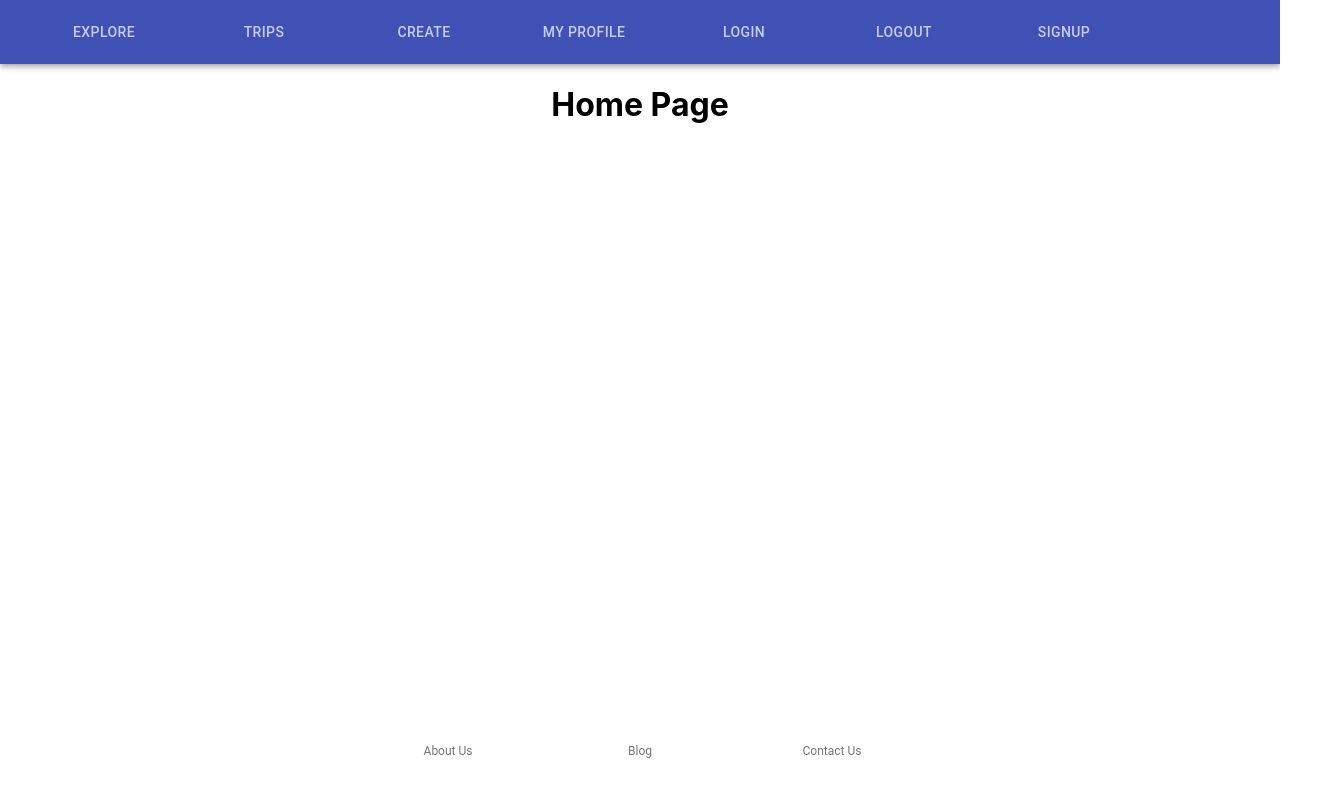
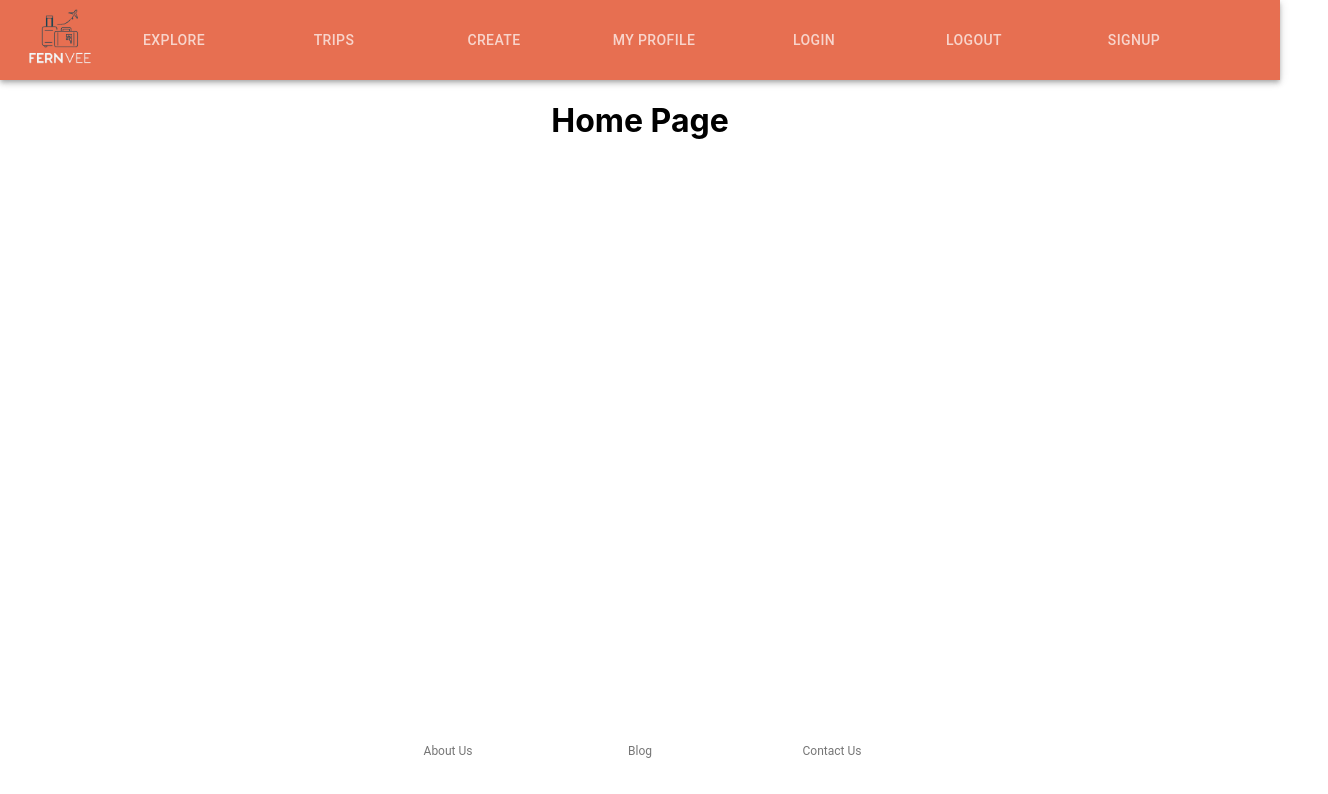
Before and after one commit to aleksa-ai/Fernvee, a React (Create React App) app in the folder client/: page / in a window 1280 px wide. Shown: the top 794 px of the page, 1328 px wide, since content can reach past the window. Built offline with nearby package versions, Linux system fonts and the light colour scheme.

Commit message:
updates navigation style

```diff
--- a/client/src/App.jsx
+++ b/client/src/App.jsx
@@ -1,29 +1,41 @@
 import React from "react";
-import {
-  BrowserRouter as Router,
-  Switch,
-  Route,
-  Link
-} from "react-router-dom";
+import { createMuiTheme, ThemeProvider } from "@material-ui/core";
 
-import MyTrips from './components/MyTrips/index'
-import MyProfile from './components/Profile'
-import Login from './components/Login'
-import Signup from './components/Signup'
-import CuratedTripsList from './components/CuratedTripsList'
-import Itinerary from './components/Itinerary'
-import Nav from './components/Partials/_Nav'
-import Footer from './components/Partials/_Footer/_index'
-import About from './components/Partials/_Footer/About'
-import Blog from './components/Partials/_Footer/Blog'
-import Contact from './components/Partials/_Footer/Contact'
+import { BrowserRouter as Router, Switch, Route, Link } from "react-router-dom";
 
-import './App.css';
+import MyTrips from "./components/MyTrips/index";
+import MyProfile from "./components/Profile";
+import Login from "./components/Login";
+import Signup from "./components/Signup";
+import CuratedTripsList from "./components/CuratedTripsList";
+import Itinerary from "./components/Itinerary";
+import Nav from "./components/Partials/_Nav";
+import Footer from "./components/Partials/_Footer/_index";
+import About from "./components/Partials/_Footer/About";
+import Blog from "./components/Partials/_Footer/Blog";
+import Contact from "./components/Partials/_Footer/Contact";
 
-<link rel="stylesheet" href="https://fonts.googleapis.com/css?family=Roboto:300,400,500,700&display=swap" />
+import "./App.css";
+
+<link
+  rel="stylesheet"
+  href="https://fonts.googleapis.com/css?family=Roboto:300,400,500,700&display=swap"
+/>;
+
+const theme = createMuiTheme({
+  palette: {
+    primary: {
+      main: "#E76F51",
+    },
+    secondary: {
+      main: "#2A9D8F",
+    },
+  },
+});
 
 function App() {
   return (
+    <ThemeProvider theme={theme}>
       <Router>
         <div className="App">
           <Nav />
@@ -68,6 +80,7 @@ function App() {
           <Footer />
         </div>
       </Router>
+    </ThemeProvider>
   );
 }
 
--- a/client/src/components/Partials/_Nav.jsx
+++ b/client/src/components/Partials/_Nav.jsx
@@ -6,13 +6,23 @@ import {
   Link,
 } from "react-router-dom";
 
-import { AppBar, Toolbar, Tab } from "@material-ui/core";
+import { AppBar, Toolbar, Tab, Avatar } from "@material-ui/core";
+import { makeStyles } from "@material-ui/core/styles";
 
 
+const useStyles = makeStyles({
+  stickToTop: {
+    width: '100%',
+    minHeight: '80px',
+  },
+});
+
 export default function Nav(props) {
+  const classes = useStyles();
   return (
-    <AppBar position="static" >
-      <Toolbar>
+    <AppBar position="static">
+      <Toolbar className={classes.stickToTop}>
+        <a href="/"><img src="images/logo.png" alt="logo" width="70" /></a>
         <Tab label="Explore" component={NavLink} to="/" />
         <Tab label="Trips" component={NavLink} to="/trips" />
         <Tab label="Create" component={NavLink} to="/create" />
```
Also changed, not shown: client/public/images/logo.png (added). Lines whose indentation alone changed are shown as unchanged.
